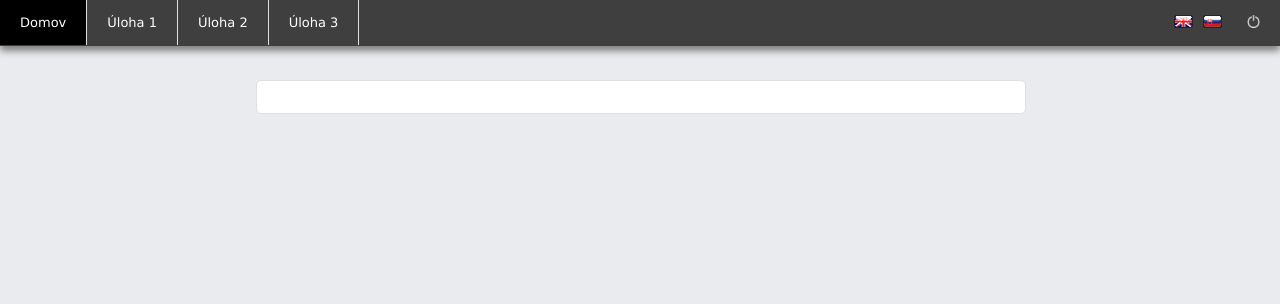
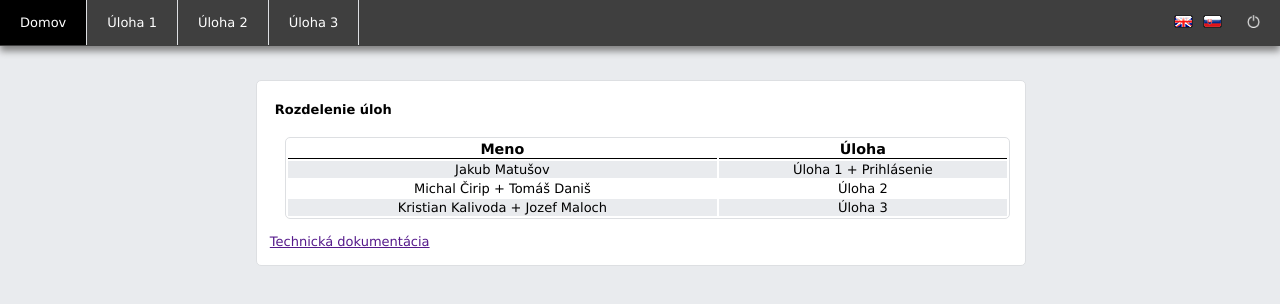
Before and after one commit to xmatusovj/webte, a PHP site: page / in a window 1280 px wide. Shown: the top 304 px of the page. Run offline with PHP 8.4, Linux system fonts and the light colour scheme; the visitor is signed in with stand-in values (Sample User, id 1).

Commit message:
1.2
-pridaná tabuľka s rozdelením úloh

```diff
--- a/index.php
+++ b/index.php
@@ -38,13 +38,33 @@
     <li><a href="uloha1.php"><?php echo TEXT_TASK1?></a></li>
     <li><a href="uloha2.php"><?php echo TEXT_TASK2?></a></li>
     <li><a href="uloha3.php"><?php echo TEXT_TASK3?></a></li>
-    <a class="logout" href="index.php?logout=1"><img src="img/turn-off.png"></a>
-    <a class="lang" href="index.php?lang=sk"><img class=langimg src="img/sk.png"></a>
-    <a class="lang" href="index.php?lang=en"><img class=langimg src="img/uk.png"></a>
+    <a class="logout" href="index.php?logout=1"><img src="img/turn-off.png" title="Log out"></a>
+    <a class="lang" href="index.php?lang=sk"><img class=langimg src="img/sk.png" title="SK"></a>
+    <a class="lang" href="index.php?lang=en"><img class=langimg src="img/uk.png" title="EN"></a>
 </ul>
 
 <section>
     <!-- Code here -->
+    <h2><?php echo TEXT_TASKS?></h2><br>
+    <table>
+        <tr>
+            <th><?php echo TEXT_NAME?></th>
+            <th><?php echo TEXT_TASK?></th>
+        </tr>
+        <tr>
+            <td>Jakub Matušov</td>
+            <td><?php echo TEXT_TASK1 . " + " . TEXT_LOGIN?></td>
+        </tr>
+        <tr>
+            <td>Michal Čirip + Tomáš Daniš</td>
+            <td><?php echo TEXT_TASK2?></td>
+        </tr>
+        <tr>
+            <td>Kristian Kalivoda + Jozef Maloch</td>
+            <td><?php echo TEXT_TASK3?></td>
+        </tr>
+    </table><br>
+    <a href=""><?php echo TEXT_DOCUMENTATION?></a>
 </section>
 
 </body>
--- a/lang_en.php
+++ b/lang_en.php
@@ -6,7 +6,11 @@
 define("TEXT_PASSWORD", "Password");
 define("TEXT_BTN_LOGIN", "Log in");
 define("TEXT_HOME", "Home");
+define("TEXT_TASK", "Task");
 define("TEXT_TASK1", "Task 1");
 define("TEXT_TASK2", "Task 2");
 define("TEXT_TASK3", "Task 3");
+define("TEXT_TASKS", "Division of tasks");
+define("TEXT_NAME", "Name");
+define("TEXT_DOCUMENTATION", "Technical documentation");
 ?>
--- a/lang_sk.php
+++ b/lang_sk.php
@@ -6,7 +6,11 @@
 define("TEXT_PASSWORD", "Heslo");
 define("TEXT_BTN_LOGIN", "Prihlásiť sa");
 define("TEXT_HOME", "Domov");
+define("TEXT_TASK", "Úloha");
 define("TEXT_TASK1", "Úloha 1");
 define("TEXT_TASK2", "Úloha 2");
 define("TEXT_TASK3", "Úloha 3");
+define("TEXT_TASKS", "Rozdelenie úloh");
+define("TEXT_NAME", "Meno");
+define("TEXT_DOCUMENTATION", "Technická dokumentácia");
 ?>
--- a/login.php
+++ b/login.php
@@ -81,8 +81,8 @@
 <body>
 <ul class=horizontal>
     <li><a class=active href="login.php"><?php echo TEXT_LOGIN?></a></li>
-    <a class="lang" href="login.php?lang=sk"><img class=langimg src="img/sk.png"></a>
-    <a class="lang" href="login.php?lang=en"><img class=langimg src="img/uk.png"></a>
+    <a class="lang" href="login.php?lang=sk"><img class=langimg src="img/sk.png" title="SK"></a>
+    <a class="lang" href="login.php?lang=en"><img class=langimg src="img/uk.png" title="EN"></a>
 </ul>
 
 <section>
--- a/style.css
+++ b/style.css
@@ -26,17 +26,14 @@ table, th {
     text-align: center;
 }
 
-tr.gray {
-    background-color: #E9EBEE;
-}
 
-tr.white {
-    background-color: white;
-}
+tr:nth-child(odd) {background: white}
+
+tr:nth-child(even) {background: #E9EBEE}
 
 td {
     width: auto;
-    text-align: left;
+    text-align: center;
     empty-cells: hide;
 }
 
--- a/uloha1.php
+++ b/uloha1.php
@@ -38,9 +38,9 @@
     <li><a class=active href="uloha1.php"><?php echo TEXT_TASK1?></a></li>
     <li><a href="uloha2.php"><?php echo TEXT_TASK2?></a></li>
     <li><a href="uloha3.php"><?php echo TEXT_TASK3?></a></li>
-    <a class="logout" href="uloha1.php?logout=1"><img src="img/turn-off.png"></a>
-    <a class="lang" href="uloha1.php?lang=sk"><img class=langimg src="img/sk.png"></a>
-    <a class="lang" href="uloha1.php?lang=en"><img class=langimg src="img/uk.png"></a>
+    <a class="logout" href="uloha1.php?logout=1"><img src="img/turn-off.png" title="Log out"></a>
+    <a class="lang" href="uloha1.php?lang=sk"><img class=langimg src="img/sk.png" title="SK"></a>
+    <a class="lang" href="uloha1.php?lang=en"><img class=langimg src="img/uk.png" title="EN"></a>
 </ul>
 
 <section>
--- a/uloha2.php
+++ b/uloha2.php
@@ -38,9 +38,9 @@
     <li><a href="uloha1.php"><?php echo TEXT_TASK1?></a></li>
     <li><a class=active href="uloha2.php"><?php echo TEXT_TASK2?></a></li>
     <li><a href="uloha3.php"><?php echo TEXT_TASK3?></a></li>
-    <a class="logout" href="uloha2.php?logout=1"><img src="img/turn-off.png"></a>
-    <a class="lang" href="uloha2.php?lang=sk"><img class=langimg src="img/sk.png"></a>
-    <a class="lang" href="uloha2.php?lang=en"><img class=langimg src="img/uk.png"></a>
+    <a class="logout" href="uloha2.php?logout=1"><img src="img/turn-off.png" title="Log out"></a>
+    <a class="lang" href="uloha2.php?lang=sk"><img class=langimg src="img/sk.png" title="SK"></a>
+    <a class="lang" href="uloha2.php?lang=en"><img class=langimg src="img/uk.png" title="EN"></a>
 </ul>
 
 <section>
--- a/uloha3.php
+++ b/uloha3.php
@@ -38,9 +38,9 @@
     <li><a href="uloha1.php"><?php echo TEXT_TASK1?></a></li>
     <li><a href="uloha2.php"><?php echo TEXT_TASK2?></a></li>
     <li><a class=active href="uloha3.php"><?php echo TEXT_TASK3?></a></li>
-    <a class="logout" href="uloha3.php?logout=1"><img src="img/turn-off.png"></a>
-    <a class="lang" href="uloha3.php?lang=sk"><img class=langimg src="img/sk.png"></a>
-    <a class="lang" href="uloha3.php?lang=en"><img class=langimg src="img/uk.png"></a>
+    <a class="logout" href="uloha3.php?logout=1"><img src="img/turn-off.png" title="Log out"></a>
+    <a class="lang" href="uloha3.php?lang=sk"><img class=langimg src="img/sk.png" title="SK"></a>
+    <a class="lang" href="uloha3.php?lang=en"><img class=langimg src="img/uk.png" title="EN"></a>
 </ul>
 
 <section>
```
Lines whose indentation alone changed are shown as unchanged.
